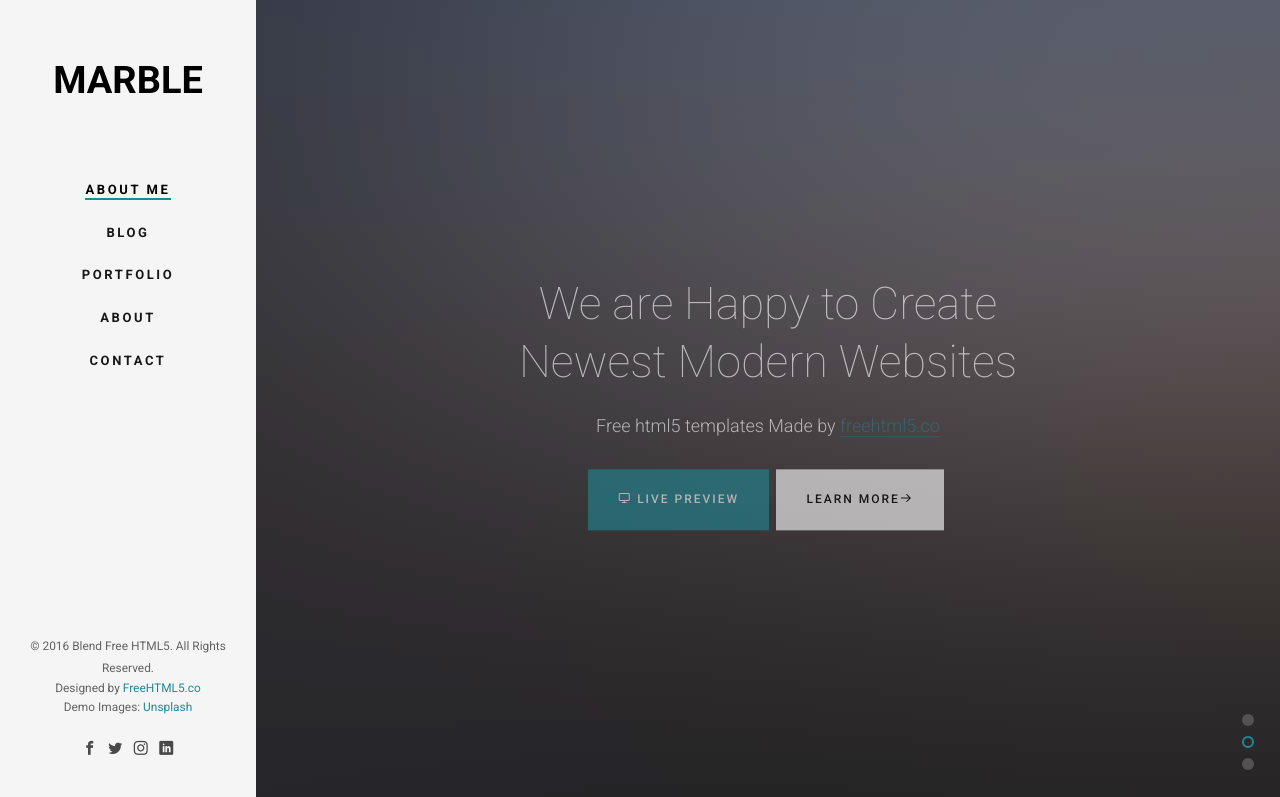
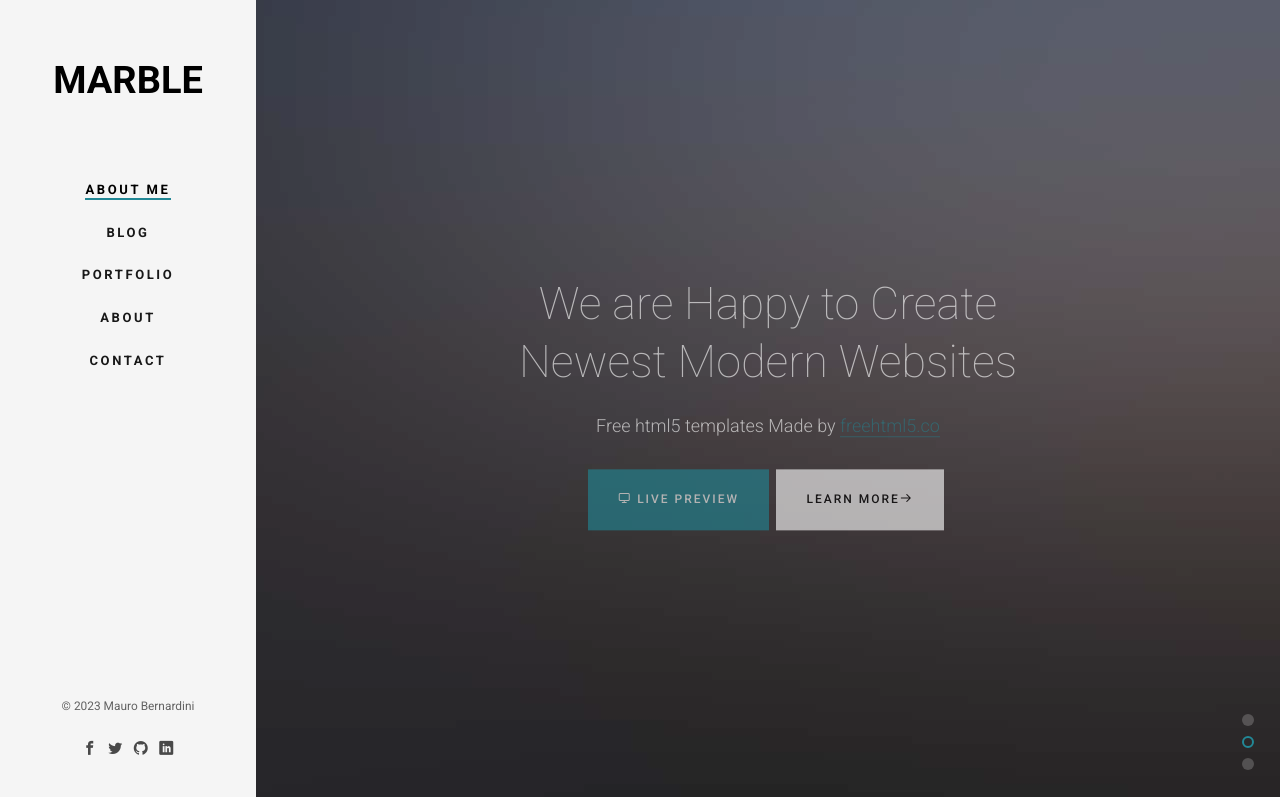
Before and after one commit to maurbe/home, a plain HTML site: page index.html in a window 1280 px wide. Shown: the top 797 px of the page. Drawn offline with Linux system fonts and the light colour scheme; files whose address does not match are found by name.

Commit message:
third edit

```diff
--- a/index.html
+++ b/index.html
@@ -79,11 +79,11 @@
 			</nav>
 
 			<div class="fh5co-footer">
-				<p><small>&copy; 2016 Blend Free HTML5. All Rights Reserved.</span> <span>Designed by <a href="http://freehtml5.co/" target="_blank">FreeHTML5.co</a> </span> <span>Demo Images: <a href="https://unsplash.com/" target="_blank">Unsplash</a></span></small></p>
+				<p><small>&copy; 2023 Mauro Bernardini</small></p>
 				<ul>
 					<li><a href="#"><i class="icon-facebook2"></i></a></li>
 					<li><a href="#"><i class="icon-twitter2"></i></a></li>
-					<li><a href="#"><i class="icon-instagram"></i></a></li>
+					<li><a href="#"><i class="icon-github"></i></a></li>
 					<li><a href="#"><i class="icon-linkedin2"></i></a></li>
 				</ul>
 			</div>
```
